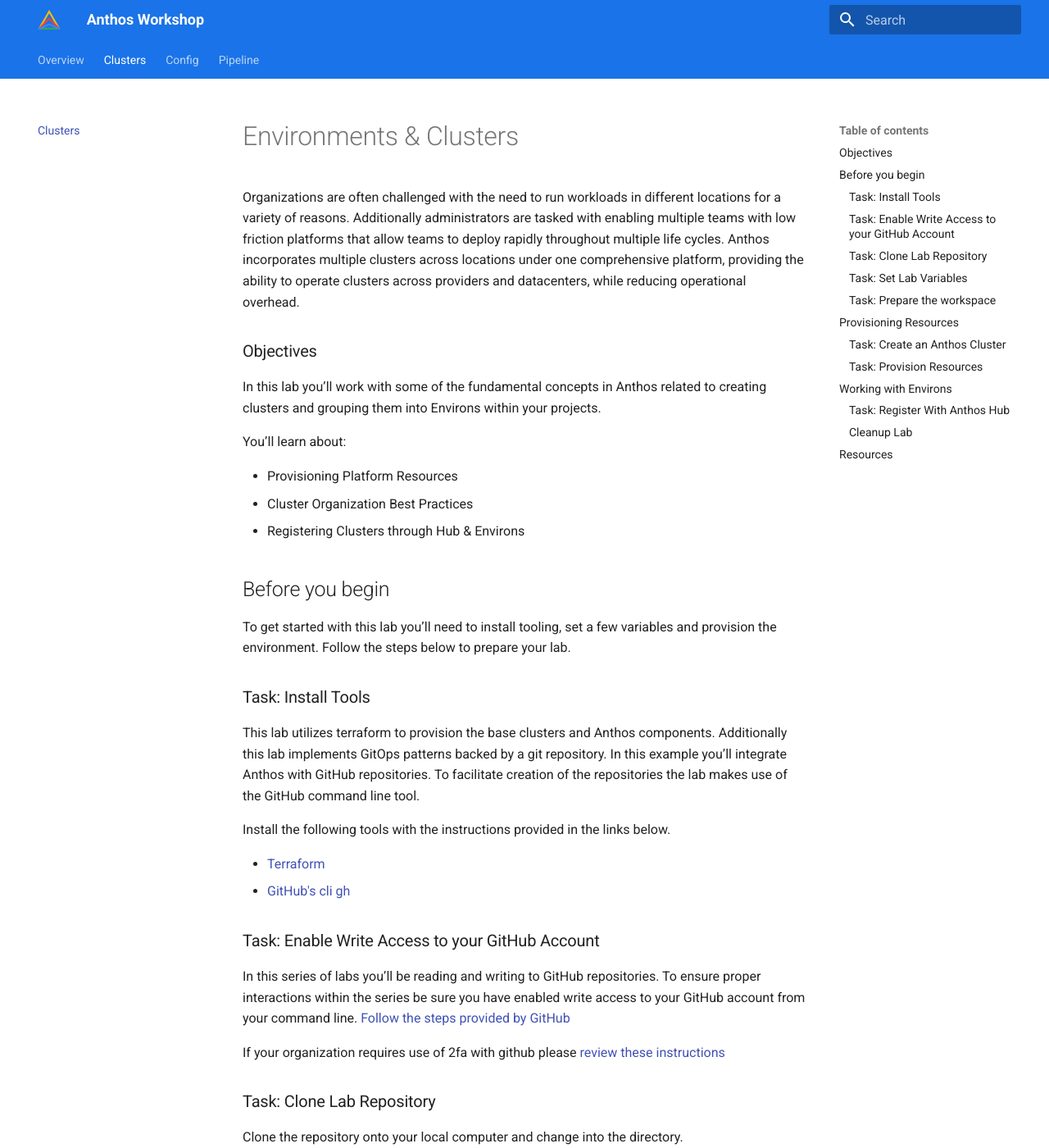
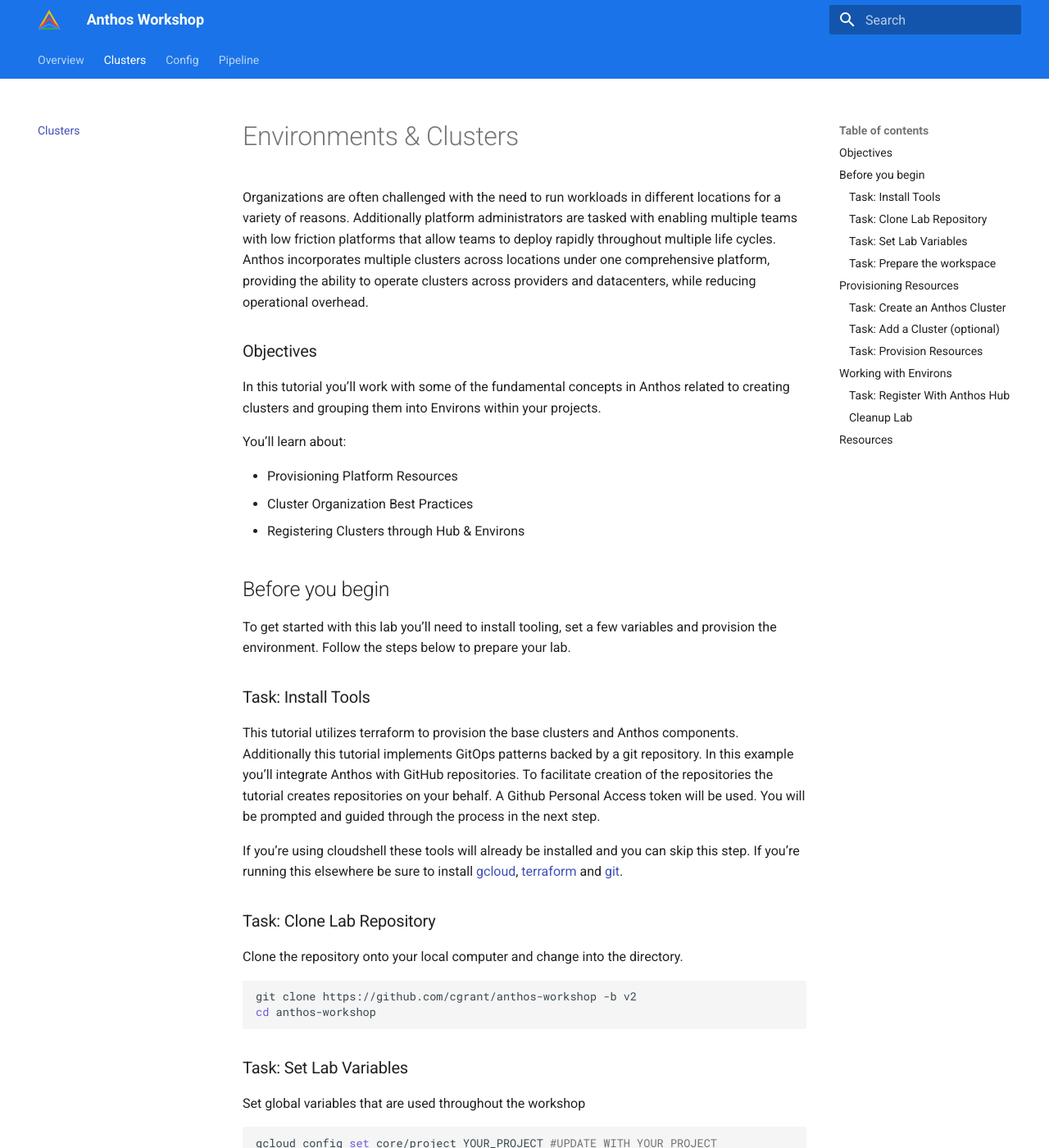
Before and after one commit to kevkim-codes/anthos-hydrated-config, an MkDocs documentation site: the page built from docs/platform/clusters.md, in a window 1280 px wide and 1400 px high. Shown: the whole window at 82% size. Built offline with MkDocs 1.6.1 and Material for MkDocs 9.7.7, drawn with Linux system fonts in a browser that asks for light colours; some of the changed text lies outside the part shown.

Commit message:
Doc updates for TF

````diff
--- a/docs/platform/clusters.md
+++ b/docs/platform/clusters.md
@@ -1,9 +1,9 @@
 # Environments & Clusters
 
-Organizations are often challenged with the need to run workloads in different locations for a variety of reasons. Additionally administrators are tasked with enabling multiple teams with low friction platforms that allow teams to deploy rapidly throughout multiple life cycles.   Anthos incorporates multiple clusters across locations under one comprehensive platform, providing the ability to operate clusters across providers and datacenters, while reducing operational overhead.
+Organizations are often challenged with the need to run workloads in different locations for a variety of reasons. Additionally platform administrators are tasked with enabling multiple teams with low friction platforms that allow teams to deploy rapidly throughout multiple life cycles. Anthos incorporates multiple clusters across locations under one comprehensive platform, providing the ability to operate clusters across providers and datacenters, while reducing operational overhead.
 
 ### Objectives
-In this lab you’ll work with some of the fundamental concepts in Anthos related to creating clusters and grouping them into Environs within your projects.
+In this tutorial you’ll work with some of the fundamental concepts in Anthos related to creating clusters and grouping them into Environs within your projects.
 
 You’ll learn about:
 
@@ -12,22 +12,16 @@ You’ll learn about:
 - Registering Clusters through Hub & Environs
 
 
+
 ## Before you begin
 To get started with this lab you’ll need to install tooling, set a few variables and provision the environment. Follow the steps below to prepare your lab.
 
 ### Task: Install Tools
 
-This lab utilizes terraform to provision the base clusters and Anthos components. Additionally this lab implements GitOps patterns backed by a git repository. In this example you’ll integrate Anthos with GitHub repositories. To facilitate creation of the repositories the lab makes use of the GitHub command line tool.
+This tutorial utilizes terraform to provision the base clusters and Anthos components. Additionally this tutorial implements GitOps patterns backed by a git repository. In this example you’ll integrate Anthos with GitHub repositories. To facilitate creation of the repositories the tutorial creates repositories on your behalf. A Github Personal Access token will be used. You will be prompted and guided through the process in the next step.
 
-Install the following tools with the instructions provided in the links below.
+If you’re using cloudshell these tools will already be installed and you can skip this step. If you’re running this elsewhere be sure to install [gcloud](https://cloud.google.com/sdk/docs/downloads-interactive), [terraform](https://learn.hashicorp.com/terraform/getting-started/install.html) and [git](https://github.com/git-guides/install-git).
 
-- [Terraform](https://learn.hashicorp.com/terraform/getting-started/install.html)
-- [GitHub's cli gh](https://github.com/cli/cli)
-
-### Task: Enable Write Access to your GitHub Account
-In this series of labs you’ll be reading and writing to GitHub repositories. To ensure proper interactions within the series be sure you have enabled write access to your GitHub account from your command line.  [Follow the steps provided by GitHub](https://help.github.com/en/github/getting-started-with-github/set-up-git#next-steps-authenticating-with-github-from-git)
-
-If your organization requires use of 2fa with github please [review these instructions](https://help.github.com/en/github/authenticating-to-github/accessing-github-using-two-factor-authentication#using-two-factor-authentication-with-the-command-line)
 
 
 ### Task: Clone Lab Repository
@@ -45,21 +39,15 @@ Set global variables that are used throughout the workshop
 
 ```shell
 gcloud config set core/project YOUR_PROJECT #UPDATE WITH YOUR PROJECT
-export GITHUB_USERNAME=YOUR_USERNAME #UPDATE WITH YOUR ID
 ```
 
 ### Task: Prepare the workspace
 
 In this task you’ll prepare your workspace for use in this lab. The commands below will update your gcloud components and set some additional global variables used throughout the examples. It will also create a GitHub repository from assets stored in the resources directory.
 
-Update gcloud components
-```shell
-gcloud components update --quiet
-```
 
 Run the setup steps
 ```shell
-gcloud components update --quiet
 source $BASE_DIR/labs/env
 source $BASE_DIR/labs/platform/clusters/prep.sh
 ```
@@ -85,17 +73,27 @@ Review the excerpts from both of the files listed in the box below to understand
     ```terraform
 
     module "prod-primary" {
-        name               = "${var.gke_name}-prod-primary"
-        project_id        = var.project_id
-        source  = "terraform-google-modules/kubernetes-engine/google"
-        regional            = false
+        source                  = "terraform-google-modules/kubernetes-engine/google"
+        name                    = "${var.gke_name}-prod-primary"
+        project_id              = module.project-services.project_id
+        regional                = false
         region                  = var.default_region
         network                 = var.network
         subnetwork              = var.subnetwork
         ip_range_pods           = var.ip_range_pods
         ip_range_services       = var.ip_range_services
-        zones             = var.default_zone
-
+        zones                   = var.default_zone
+        #release_channel         = "RAPID"
+        node_pools = [
+            {
+            name         = "default-node-pool"
+            autoscaling  = false
+            auto_upgrade = true
+            # ASM requires minimum 4 nodes and e2-standard-4
+            node_count   = 4
+            machine_type = "e2-standard-4"
+            },
+        ]
     }
     # Cluster Credentials
     resource "null_resource" "configure_kubectl_prod_primary" {
@@ -113,7 +111,7 @@ Review the excerpts from both of the files listed in the box below to understand
 
     # Enable Anthos Configuration Management
     module "acm-prod-primary" {
-        source           = "terraform-google-modules/kubernetes-engine/google//modules/acm"
+    source           = "terraform-google-modules/kubernetes-engine/google//modules/acm"
         skip_gcloud_download = true
 
         project_id       = data.google_client_config.current.project
@@ -127,13 +125,39 @@ Review the excerpts from both of the files listed in the box below to understand
         policy_dir       = "."
     }
 
-
     ```
 
     As you can see in the terraform script, we’re using the ACM submodule. This module requires a few key elements. The first section provides details about which GKE cluster you want to enable ACM on. In this case it’s passing in variables for cluster_name, location and cluster_endpoint provided by the GKE terraform module.
 
     Specifically for the ACM module, you’ll also need to provide details about the git repository location to be used in the sync process. In this case values are provided for the acm_repo_location, utilizing the master branch and no subdirectory as noted by the “.” path for policy_dir.
 
+=== "asm.tf"
+    ```terraform
+
+    # Enable Anthos Configuration Management
+    module "asm" {
+        source           = "github.com/terraform-google-modules/terraform-google-kubernetes-engine//modules/asm"
+        project_id       = data.google_client_config.current.project
+        cluster_name     = module.stage.name
+        location         = module.stage.location
+        cluster_endpoint = module.stage.endpoint
+    }
+
+    ```
+    This module utilizes a gke submodule specifically for installing ASM. Similar to the ACM module you’ll reference the cluster variables from the cluster module itself. This will implement correct dependency within terraform ensuring that the cluster has been created and is ready before trying to apply this module.
+
+### Task: Add a Cluster (optional)
+
+In this step you'll attempt to create your own cluster. Inside `cluster.tf` try adding code to create a cluster called `prod-secondary` Don't add any ACM or ASM components at this stage though. If you complete this correctly, you should see 3 clusters following the next step.
+
+To test your configuration, you can run terraform prepare with the script provided.
+
+```shell
+cd $WORK_DIR/tf
+./tf-prepare.sh
+```
+
+This will provide feedback about your configuration without actually applying any changes to your environment. Not only is it useful in understanding what changes your configurations will make but it also serves as a quick error check.
 
 
 ### Task: Provision Resources
@@ -147,9 +171,10 @@ cd $WORK_DIR/tf
 
 This setup process will:
 
-- Create 3 clusters: prod-primary, prod-secondary, and stage
+- Create 2 clusters: prod-primary, and stage
+    - It will also create prod-secondary if you completed the previous optional task
 - Pull the contexts locally for each cluster so you can interact via kubectl
-- Install ACM on the 2 prod clusters. You’ll install ACM on stage in the next lab
+- Install ACM on the prod-primary cluster and ASM on the stage cluster
 
 This step will take ~5 minutes.
 
````
Also changed, not shown: other parts of docs/platform/clusters.md (+1 -1 lines), 2 other files.
